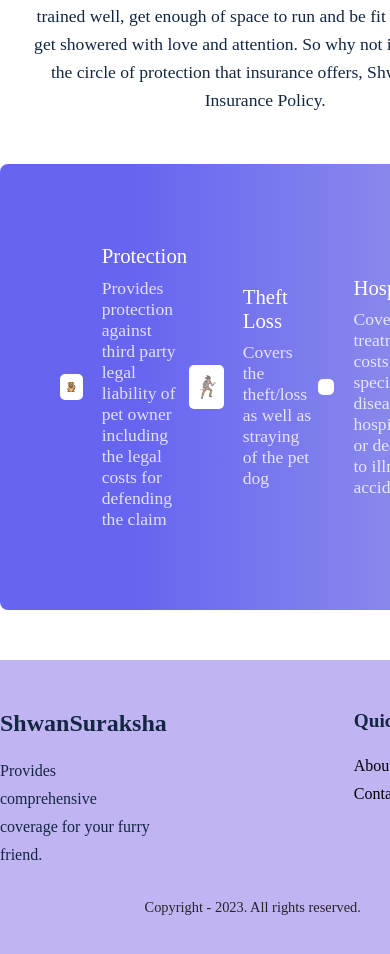
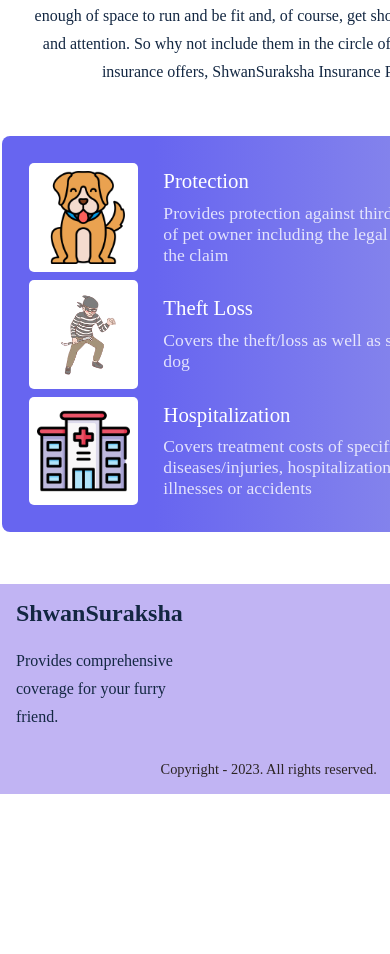
Before and after one commit to vishal5208/ShwanSuraksha, a React (Create React App) app in the folder frontend/: page / in a window 390 px wide. Shown: the part 1063-2017 px from the top of the page. After the commit the page ends 1857 px from the top, so only its background shows below. Built offline with nearby package versions, Linux system fonts and the light colour scheme.

Commit message:
made whole home page responsive

```diff
--- a/frontend/src/styles/footer.css
+++ b/frontend/src/styles/footer.css
@@ -1,47 +1,61 @@
-.footer{
+.footer {
   padding: 50px 0px;
   background: #c1b4f3;
 }
 
-.footer__wrapper{
+.footer__wrapper {
   display: flex;
   /* align-items: center; */
   justify-content: space-between;
   /* column-gap: 2rem; */
 }
 
-.footer__box{
+.footer__box {
   width: 30%;
 }
 
-.footer__box p{
+.footer__box p {
   color: var(--heading-color);
   line-height: 28px;
   margin-top: 20px;
 }
 
-.footer__title{
+.footer__title {
   font-size: 1.2rem;
   color: var(--heading-color);
   margin-bottom: 20px;
 }
 
-.footer__links li{
+.footer__links li {
   line-height: 28px;
 }
 
-.footer__links li a{
+.footer__links li a {
   color: var(--heading-color);
   cursor: pointer;
 }
 
-.footer__links li a:hover{
+.footer__links li a:hover {
   color: var(--primary-color);
 }
 
-.copyright{
+.copyright {
   margin-top: 30px;
   text-align: center;
   color: #2b2424;
   font-size: 0.9rem;
 }
+
+@media (max-width: 450px) {
+  .footer {
+    padding: 16px;
+    width: 100%;
+  }
+
+  .footer__wrapper {
+    align-items: center;
+    justify-content: space-between;
+    column-gap: 5rem;
+    width: 120%;
+  }
+}
--- a/frontend/src/styles/insurance.css
+++ b/frontend/src/styles/insurance.css
@@ -42,7 +42,7 @@
 }
 
 .insurance__icon img {
-  width: 150%;
+  width: 100%;
 }
 
 .insurance__content {
@@ -63,9 +63,21 @@
 
 @media (max-width: 450px) {
   .insurance__top p {
-    color: var(--heading-color);
-    font-size: 1.1rem;
+    font-size: 1rem;
     line-height: 28px;
     padding-left: 25px;
   }
+
+  .insurance__wrapper {
+    flex-direction: column;
+    width: 100%;
+    padding: 27px;
+    margin: 2px;
+    gap: 8px;
+  }
+
+  .insurance__item {
+    column-gap: 1.6rem;
+    width: 100%;
+  }
 }
```
Lines whose indentation alone changed are shown as unchanged.
